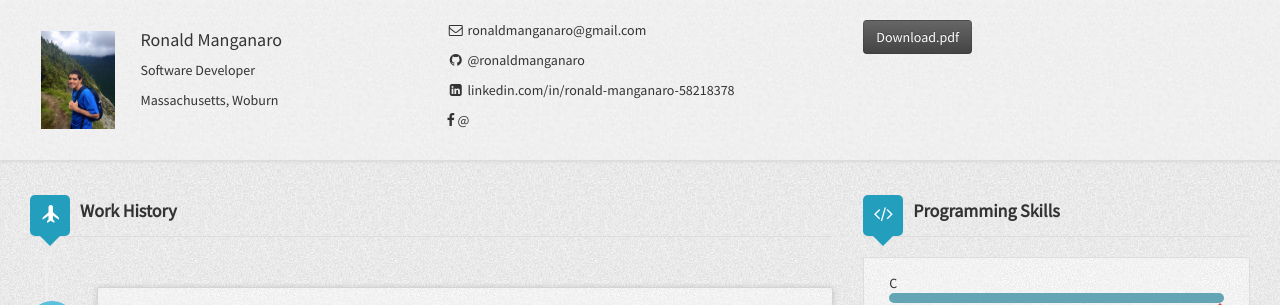
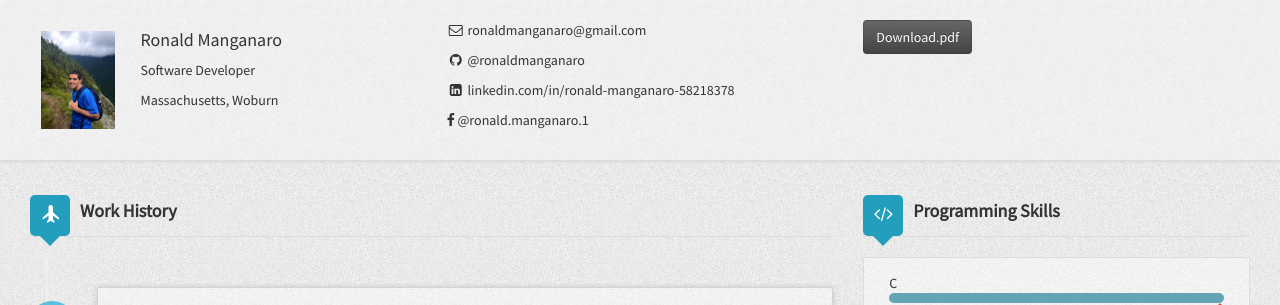
Before and after one commit to ronaldmanganaro/resume, a Jekyll site: the page built from index.html, in a window 1280 px wide and 900 px high. Shown: the top 305 px of the window. Built offline with Jekyll 4.4.1, drawn with Linux system fonts in a browser that asks for light colours; nearby versions of some CDN libraries; some of the changed lines change nothing that is shown.

Commit message:
changing the config

```diff
--- a/_config.yml
+++ b/_config.yml
@@ -22,7 +22,7 @@ author:
   weibo:
   github: ronaldmanganaro
   linkedin: ronald-manganaro-58218378
-  twitter: ronald.manganaro.1
+  facebook: ronald.manganaro.1
   gavatar: /resumecard/assets/img/avatar.JPG
   stackoverflow:
 #  stackoverflow: 4582127
```
